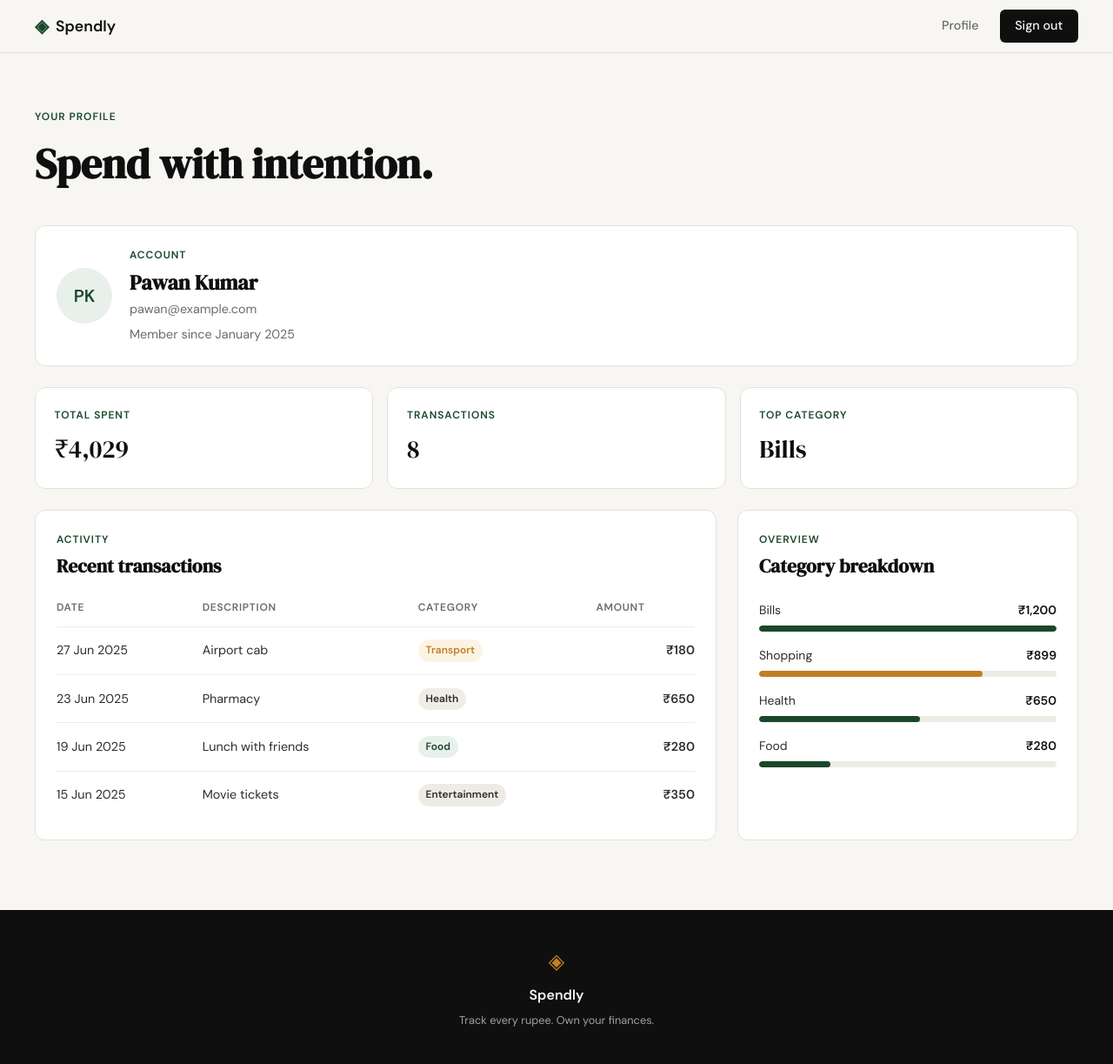
After one commit to 420pawan/Spendly-, a Flask app: page /profile in a window 1280 px wide. The commit adds this page. Shown: the whole page at 87% size. Run offline with Flask 3, Linux system fonts and the light colour scheme; the visitor is signed in with stand-in values (Sample User, id 1).

Commit message:
add profile page ui

```diff
--- a/app.py
+++ b/app.py
@@ -1,8 +1,9 @@
 import sqlite3
 
-from flask import Flask, abort, flash, redirect, render_template, request, url_for
+from flask import Flask, abort, flash, redirect, render_template, request, session, url_for
+from werkzeug.security import check_password_hash
 
-from database.db import create_user, get_db, init_db, seed_db
+from database.db import create_user, get_user_by_email, init_db, seed_db
 
 app = Flask(__name__)
 app.secret_key = "spendly-development-secret"
@@ -14,11 +15,16 @@ with app.app_context():
 
 @app.route("/")
 def landing():
+    if session.get("user_id"):
+        return redirect(url_for("profile"))
     return render_template("landing.html")
 
 
 @app.route("/register", methods=["GET", "POST"])
 def register():
+    if session.get("user_id"):
+        return redirect(url_for("landing"))
+
     if request.method == "POST":
         name = request.form.get("name", "").strip()
         email = request.form.get("email", "").strip()
@@ -42,28 +48,71 @@ def register():
         flash("Registration successful. Please sign in.")
         return redirect(url_for("login"))
 
-    if request.method == "GET":
-        return render_template("register.html")
-
-    abort(405)
+    return render_template("register.html")
 
 
 @app.route("/login", methods=["GET", "POST"])
 def login():
+    if session.get("user_id"):
+        return redirect(url_for("landing"))
+
     if request.method == "POST":
-        email = request.form.get("email")
-        password = request.form.get("password")
+        email = request.form.get("email", "").strip()
+        password = request.form.get("password", "")
+        user = get_user_by_email(email) if email and password else None
 
-        print(email, password)
+        if user is None or not check_password_hash(user["password_hash"], password):
+            flash("Invalid email or password.")
+            return render_template("login.html")
 
-        return "Login successful!"
+        session["user_id"] = user["id"]
+        session["user_name"] = user["name"]
+        return redirect(url_for("profile"))
 
     return render_template("login.html")
 
 
 @app.route("/logout")
 def logout():
-    return "Logout - Coming Soon"
+    session.clear()
+    return redirect(url_for("landing"))
+
+
+@app.route("/profile")
+def profile():
+    if not session.get("user_id"):
+        return redirect(url_for("login"))
+
+    profile_user = {
+        "initials": "PK",
+        "name": "Pawan Kumar",
+        "email": "pawan@example.com",
+        "member_since": "January 2025",
+    }
+    summary = {
+        "total_spent": "₹4,029",
+        "transaction_count": 8,
+        "top_category": "Bills",
+    }
+    transactions = [
+        {"date": "27 Jun 2025", "description": "Airport cab", "category": "Transport", "amount": "₹180"},
+        {"date": "23 Jun 2025", "description": "Pharmacy", "category": "Health", "amount": "₹650"},
+        {"date": "19 Jun 2025", "description": "Lunch with friends", "category": "Food", "amount": "₹280"},
+        {"date": "15 Jun 2025", "description": "Movie tickets", "category": "Entertainment", "amount": "₹350"},
+    ]
+    categories = [
+        {"name": "Bills", "amount": "₹1,200", "class_name": "bills"},
+        {"name": "Shopping", "amount": "₹899", "class_name": "shopping"},
+        {"name": "Health", "amount": "₹650", "class_name": "health"},
+        {"name": "Food", "amount": "₹280", "class_name": "food"},
+    ]
+    return render_template(
+        "profile.html",
+        profile_user=profile_user,
+        summary=summary,
+        transactions=transactions,
+        categories=categories,
+    )
 
 
 if __name__ == "__main__":
--- a/static/css/style.css
+++ b/static/css/style.css
@@ -528,3 +528,56 @@ a { color: inherit; text-decoration: none; }
     .nav-links a:not(.nav-cta) { display: none; }
     .hero { padding: 3rem 1rem 2rem; }
 }
+
+/* ------------------------------------------------------------------ */
+/* Profile page                                                        */
+/* ------------------------------------------------------------------ */
+
+
+.profile-page { padding: 4rem 2rem 5rem; }
+.profile-container { max-width: var(--max-width); margin: 0 auto; }
+.profile-header { margin-bottom: 2rem; }
+.profile-kicker, .section-label { color: var(--accent); font-size: 0.75rem; font-weight: 600; letter-spacing: 0.08em; text-transform: uppercase; }
+.profile-header h1, .profile-card h2 { font-family: var(--font-display); color: var(--ink); }
+.profile-header h1 { font-size: clamp(2rem, 4vw, 3rem); margin-top: 0.35rem; }
+.profile-card { background: var(--paper-card); border: 1px solid var(--border); border-radius: var(--radius-md); }
+.user-card { display: flex; align-items: center; gap: 1.25rem; padding: 1.5rem; margin-bottom: 1.5rem; }
+.profile-avatar { align-items: center; background: var(--accent-light); border-radius: 50%; color: var(--accent); display: flex; font-size: 1.25rem; font-weight: 600; height: 4rem; justify-content: center; width: 4rem; }
+.user-card h2 { font-size: 1.5rem; margin-top: 0.2rem; }
+.profile-email, .member-since { color: var(--ink-muted); font-size: 0.9rem; }
+.member-since { margin-top: 0.35rem; }
+.summary-grid { display: grid; gap: 1rem; grid-template-columns: repeat(3, 1fr); margin-bottom: 1.5rem; }
+.summary-card { padding: 1.35rem; }
+.summary-value { color: var(--ink); font-family: var(--font-display); font-size: 1.8rem; margin-top: 0.4rem; }
+.profile-detail-grid { display: grid; gap: 1.5rem; grid-template-columns: minmax(0, 2fr) minmax(260px, 1fr); }
+.transactions-card, .categories-card { padding: 1.5rem; }
+.section-heading { margin-bottom: 1.25rem; }
+.section-heading h2, .categories-card h2 { font-size: 1.35rem; margin-top: 0.25rem; }
+.table-wrap { overflow-x: auto; }
+.transactions-table { border-collapse: collapse; width: 100%; }
+.transactions-table th { color: var(--ink-muted); font-size: 0.75rem; letter-spacing: 0.06em; padding: 0 0 0.75rem; text-align: left; text-transform: uppercase; }
+.transactions-table td { border-top: 1px solid var(--border-soft); color: var(--ink-soft); font-size: 0.9rem; padding: 0.9rem 0; }
+.transaction-amount { color: var(--ink); font-weight: 600; text-align: right; }
+.category-badge { border-radius: 999px; display: inline-block; font-size: 0.75rem; font-weight: 600; padding: 0.2rem 0.55rem; }
+.category-food { background: var(--accent-light); color: var(--accent); }
+.category-transport { background: var(--accent-2-light); color: var(--accent-2); }
+.category-health { background: var(--paper-warm); color: var(--ink-soft); }
+.category-entertainment { background: var(--border-soft); color: var(--ink-soft); }
+.category-list { display: flex; flex-direction: column; gap: 1rem; margin-top: 1.35rem; }
+.category-meta { color: var(--ink-soft); display: flex; font-size: 0.875rem; justify-content: space-between; margin-bottom: 0.4rem; }
+.category-meta strong { color: var(--ink); font-weight: 600; }
+.category-progress { background: var(--border-soft); border-radius: 999px; height: 0.45rem; overflow: hidden; }
+.category-progress-fill { background: var(--accent); border-radius: inherit; display: block; height: 100%; }
+.category-progress-bills { width: 100%; }
+.category-progress-shopping { background: var(--accent-2); width: 75%; }
+.category-progress-health { width: 54%; }
+.category-progress-food { width: 24%; }
+
+@media (max-width: 800px) {
+    .summary-grid, .profile-detail-grid { grid-template-columns: 1fr; }
+}
+
+@media (max-width: 600px) {
+    .profile-page { padding: 2.5rem 1rem 3rem; }
+    .transactions-table th, .transactions-table td { padding-right: 0.75rem; }
+}
--- a/templates/base.html
+++ b/templates/base.html
@@ -19,8 +19,13 @@
                 <span class="brand-name">Spendly</span>
             </a>
             <div class="nav-links">
+                {% if session.get("user_id") %}
+                <a href="{{ url_for('profile') }}">Profile</a>
+                <a href="{{ url_for('logout') }}" class="nav-cta">Sign out</a>
+                {% else %}
                 <a href="{{ url_for('login') }}">Sign in</a>
                 <a href="{{ url_for('register') }}" class="nav-cta">Get started</a>
+                {% endif %}
             </div>
         </div>
     </nav>
--- /dev/null
+++ b/templates/profile.html
@@ -0,0 +1,80 @@
+{% extends "base.html" %}
+
+{% block title %}Profile — Spendly{% endblock %}
+
+{% block content %}
+<section class="profile-page">
+    <div class="profile-container">
+        <header class="profile-header">
+            <p class="profile-kicker">Your profile</p>
+            <h1>Spend with intention.</h1>
+        </header>
+
+        <section class="profile-card user-card" aria-labelledby="user-info-title">
+            <div class="profile-avatar" aria-hidden="true">{{ profile_user.initials }}</div>
+            <div>
+                <p class="section-label" id="user-info-title">Account</p>
+                <h2>{{ profile_user.name }}</h2>
+                <p class="profile-email">{{ profile_user.email }}</p>
+                <p class="member-since">Member since {{ profile_user.member_since }}</p>
+            </div>
+        </section>
+
+        <section class="summary-grid" aria-label="Spending summary">
+            <article class="profile-card summary-card">
+                <p class="section-label">Total spent</p>
+                <p class="summary-value">{{ summary.total_spent }}</p>
+            </article>
+            <article class="profile-card summary-card">
+                <p class="section-label">Transactions</p>
+                <p class="summary-value">{{ summary.transaction_count }}</p>
+            </article>
+            <article class="profile-card summary-card">
+                <p class="section-label">Top category</p>
+                <p class="summary-value">{{ summary.top_category }}</p>
+            </article>
+        </section>
+
+        <div class="profile-detail-grid">
+            <section class="profile-card transactions-card" aria-labelledby="transactions-title">
+                <div class="section-heading">
+                    <div>
+                        <p class="section-label">Activity</p>
+                        <h2 id="transactions-title">Recent transactions</h2>
+                    </div>
+                </div>
+                <div class="table-wrap">
+                    <table class="transactions-table">
+                        <thead>
+                            <tr><th>Date</th><th>Description</th><th>Category</th><th>Amount</th></tr>
+                        </thead>
+                        <tbody>
+                            {% for transaction in transactions %}
+                            <tr>
+                                <td>{{ transaction.date }}</td>
+                                <td>{{ transaction.description }}</td>
+                                <td><span class="category-badge category-{{ transaction.category|lower }}">{{ transaction.category }}</span></td>
+                                <td class="transaction-amount">{{ transaction.amount }}</td>
+                            </tr>
+                            {% endfor %}
+                        </tbody>
+                    </table>
+                </div>
+            </section>
+
+            <section class="profile-card categories-card" aria-labelledby="categories-title">
+                <p class="section-label">Overview</p>
+                <h2 id="categories-title">Category breakdown</h2>
+                <div class="category-list">
+                    {% for category in categories %}
+                    <div class="category-row">
+                        <div class="category-meta"><span>{{ category.name }}</span><strong>{{ category.amount }}</strong></div>
+                        <div class="category-progress"><span class="category-progress-fill category-progress-{{ category.class_name }}"></span></div>
+                    </div>
+                    {% endfor %}
+                </div>
+            </section>
+        </div>
+    </div>
+</section>
+{% endblock %}
```
Also changed, not shown: database/db.py (+11 -0 lines), tests/test_profile.py (added, +83 -0 lines), templates/.claude/specs/04-profile-page.md (added).
